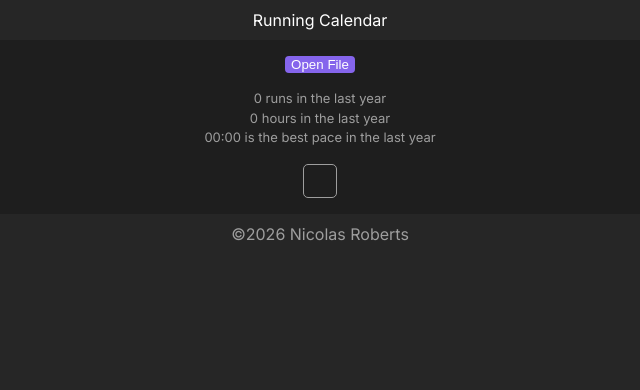
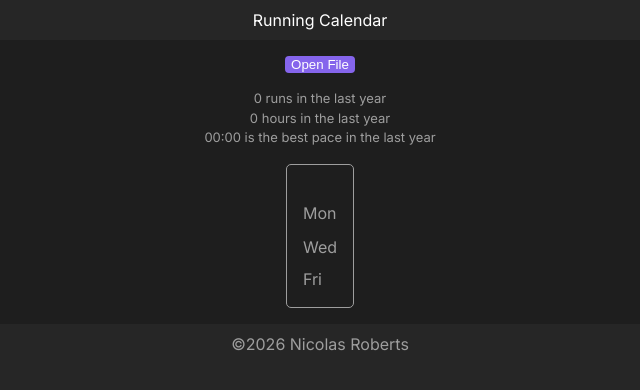
Before and after one commit to nicogroberts/running-calendar, a website built with Vite: page index.html in a window 1280 px wide. Shown: the whole page, without its empty margins (320-960 px from the left). Built offline with nearby package versions, Linux system fonts and the light colour scheme.

Commit message:
completed function to generate day labels

```diff
--- a/src/calendar.js
+++ b/src/calendar.js
@@ -4,10 +4,10 @@
 class Calendar {
     constructor(currentDate, parentElement) {
         this.currentDate = currentDate;
-        this.parentElement = this.parentElement;
-        const calendarContainer = document.createElement("div");
-        calendarContainer.classList.add("calendar-container");
-        this.parentElement.appendChild(calendarContainer);
+        this.parentElement = parentElement;
+        this.calendarContainer = document.createElement("div");
+        this.calendarContainer.classList.add("calendar-container");
+        this.parentElement.appendChild(this.getContainer());
     }
 
     displayCurrentDate() {
@@ -31,16 +31,28 @@ class Calendar {
     }
 
     getContainer() {
-        return calendarContainer;
+        return this.calendarContainer;
+    }
+
+    generateDays() {
+        const daysOfTheWeek = ["Mon", "Wed", "Fri"];
+
+        const days = document.createElement("div");
+        days.classList.add("days");
+        daysOfTheWeek.forEach(d => {
+            let day = document.createElement("span");
+            day.id = d;
+            day.textContent = d;
+            days.appendChild(day);
+        });
+        this.getContainer().appendChild(days);
     }
 
     getMonthOffset(){};
 
     generateCalendar() {
-
+        this.generateDays();
     };
-
-    generateDayLabels(){};
 
     generateLegend(){};
 
--- a/src/main.js
+++ b/src/main.js
@@ -16,3 +16,5 @@ const currentDate = new Date();
 const runningCalendar = new Calendar(currentDate, calendar);
 
 runningCalendar.displayCurrentDate();
+
+runningCalendar.generateCalendar();
--- a/src/style.css
+++ b/src/style.css
@@ -66,6 +66,27 @@ main {
   padding: 1rem;
 }
 
+.calendar-container {
+  display: flex;
+}
+
+.days {
+  display: flex;
+  flex-direction: column;
+}
+
+#Mon {
+  margin-top: calc(1rem + 4px);
+}
+
+#Wed {
+  margin-top: 10px;
+}
+
+#Fri {
+  margin-top: 8px;
+}
+
 footer {
   text-align: center;
   margin: 0.5rem;
```
